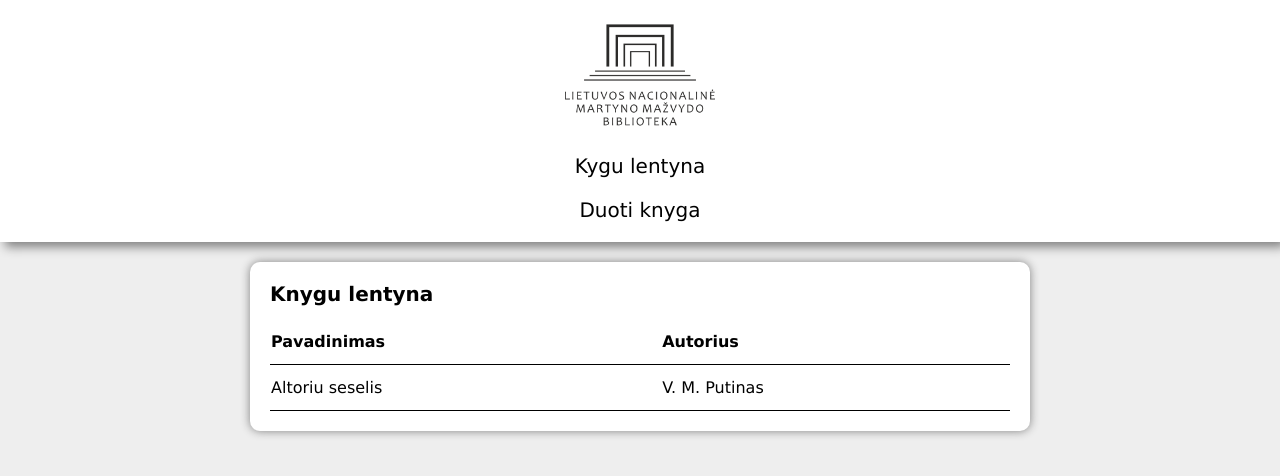
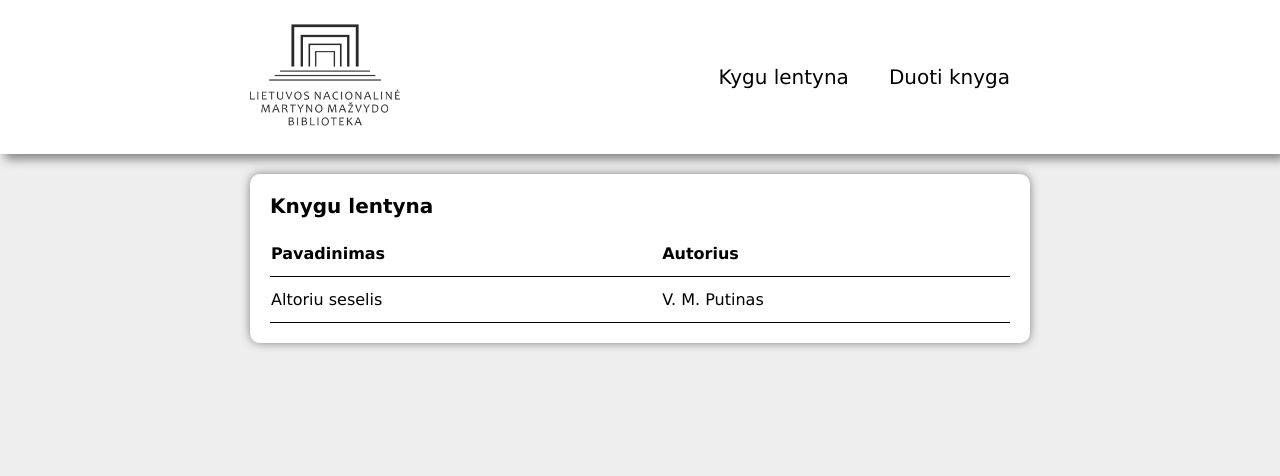
Before and after one commit to MariusCodeAcademy/feu5-9_css_mobile_first_grid_flex, a plain HTML site: page practice/index.html in a window 1280 px wide. Drawn offline with Linux system fonts and the light colour scheme.

Commit message:
desktop header

```diff
--- a/practice/css/main.css
+++ b/practice/css/main.css
@@ -38,3 +38,20 @@ td {
   padding-bottom: 0.8em;
   border-bottom: 1px solid #000;
 }
+
+/* Medias */
+
+@media screen and (min-width: 800px) {
+  header .container {
+    display: flex;
+    justify-content: space-between;
+  }
+
+  nav {
+    display: flex;
+    align-items: center;
+  }
+  .nav__link {
+    padding: 0 1em;
+  }
+}
```
